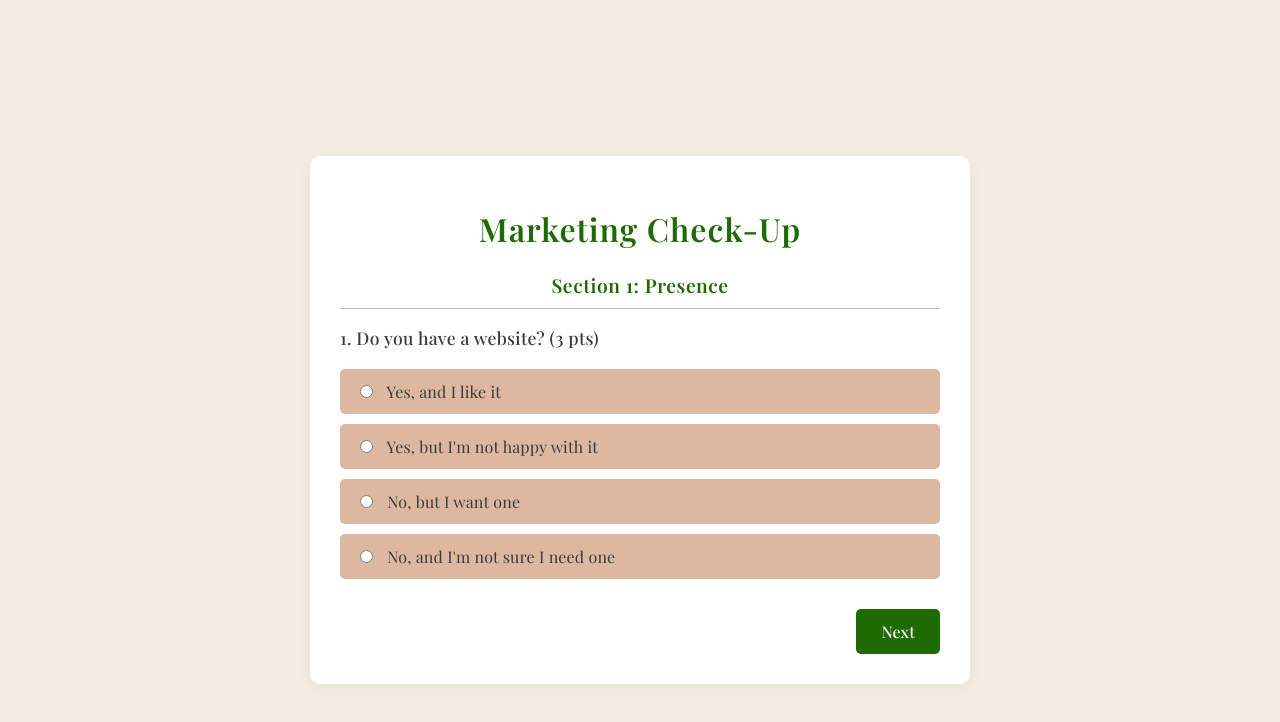
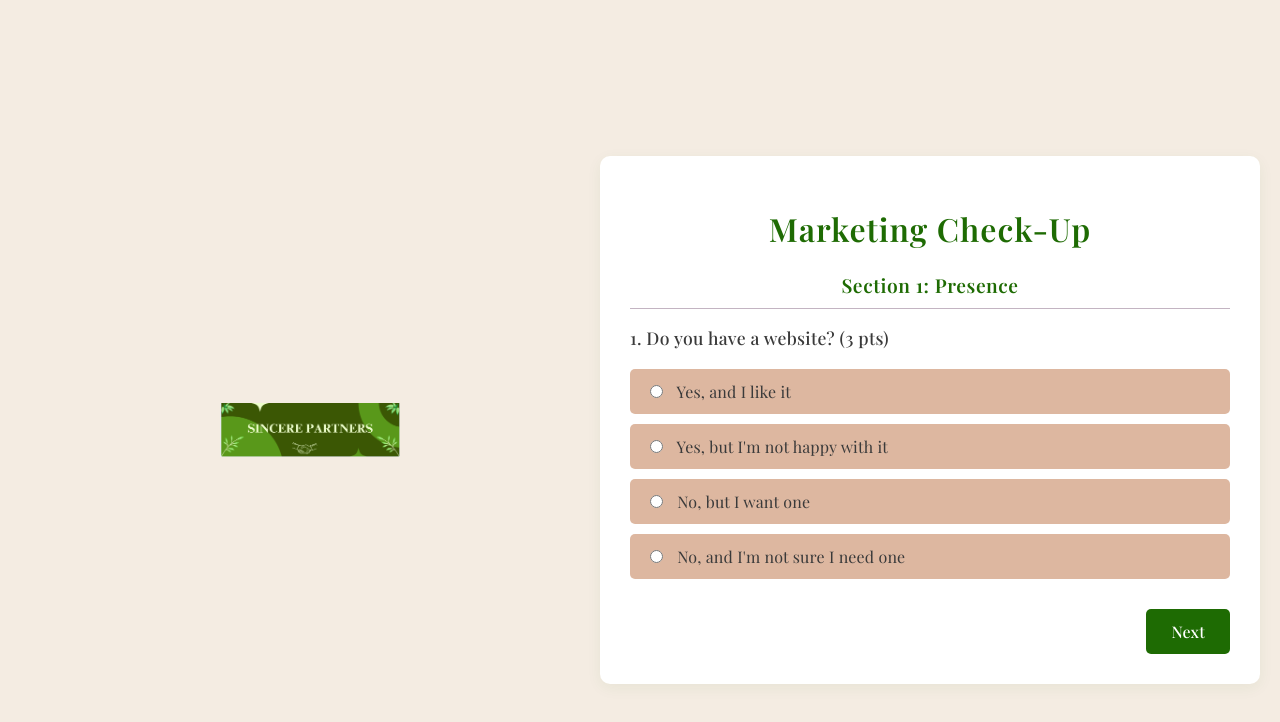
Before and after one commit to zmef/marketing_audit, a plain HTML site: page index.html in a window 1280 px wide. Drawn offline with nearby package versions, Linux system fonts and the light colour scheme.

Commit message:
Add files via upload

```diff
--- a/index.html
+++ b/index.html
@@ -11,7 +11,7 @@
     <!-- <script src="https://cdnjs.cloudflare.com/ajax/libs/jspdf/2.5.1/jspdf.umd.min.js"></script> -->
 </head>
 <body>
-
+    <img src="Screenshot-2025-06-03-210657-md.png" alt="Logo" class="logo">
     <div id="quiz-container">
         <h1>Marketing Check-Up</h1>
 
--- a/style.css
+++ b/style.css
@@ -7,6 +7,15 @@
     --dusty-lavender: #C3B4C2;
     --warm-sand: #F4ECE2;
     --soft-charcoal: #3A3A3A;
+}
+
+/* Logo styles: centered and responsive */
+.logo {
+    display: block;
+    margin: 30px auto 10px auto;
+    max-width: 180px;
+    width: 100%;
+    height: auto;
 }
 
 /* Add compatibility improvements */
```
